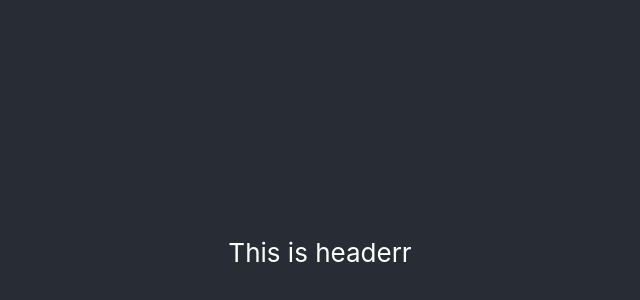
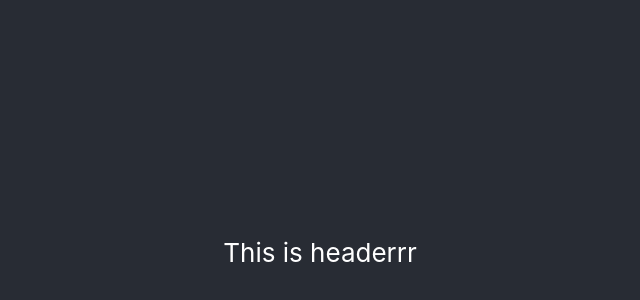
Before and after one commit to kaleemullah19/sneakypestcontrol, a React (Create React App) app: page / in a window 1280 px wide. Shown: the part 148-448 px from the top of the page, without its empty margins (320-960 px from the left). Built offline with nearby package versions, Linux system fonts and the light colour scheme.

Commit message:
commiting changes

```diff
--- a/src/App.js
+++ b/src/App.js
@@ -5,7 +5,7 @@ function App() {
   return (
     <div className="App">
       <header className="App-header">
-      This is headerr
+      This is headerrr
       </header>
     </div>
   );
```
